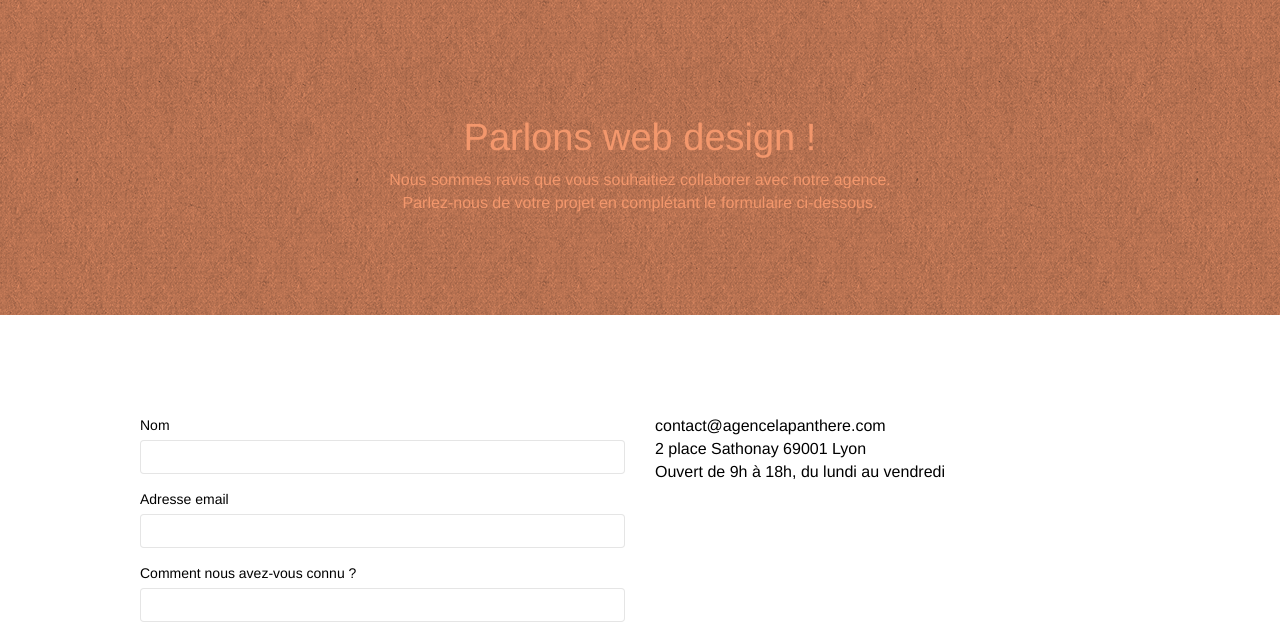
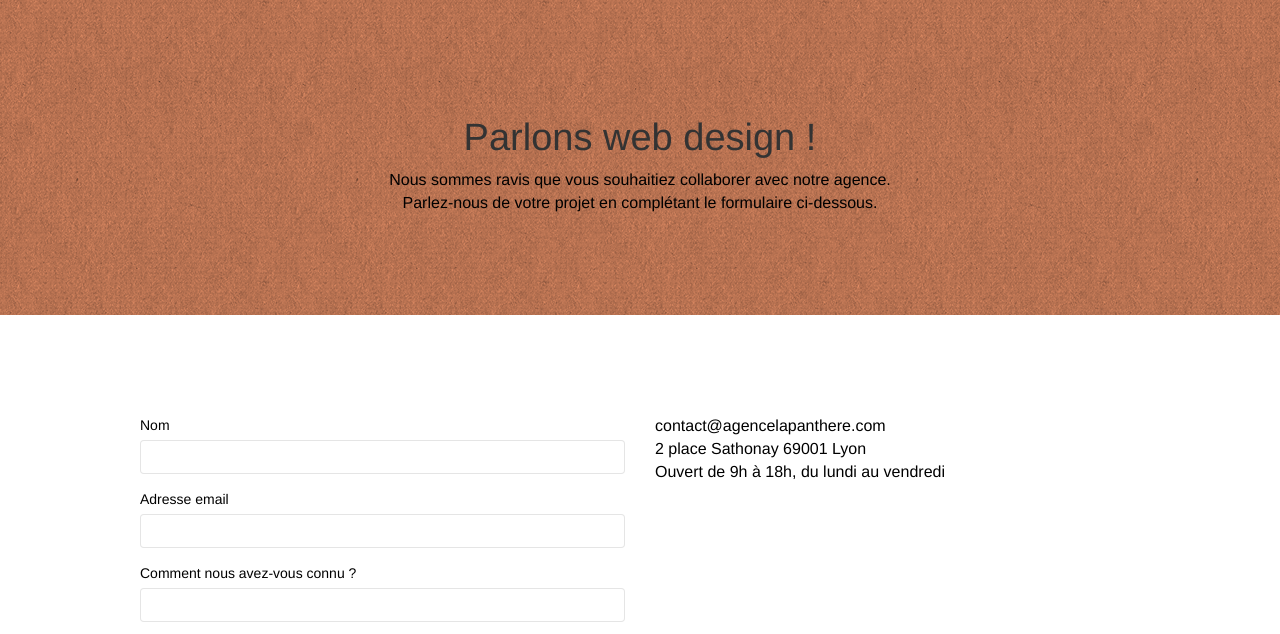
Before and after one commit to RedtronicBot/lapanthere.github.io, a plain HTML site: page contact.html in a window 1280 px wide. Shown: the part 95-729 px from the top of the page. Drawn offline with Linux system fonts and the light colour scheme.

```diff
--- a/contact.html
+++ b/contact.html
@@ -56,10 +56,10 @@
 				<div class="container bloc-lg">
 					<div class="row">
 						<article class="col-sm-12">
-							<h1 class="text-center hero-bloc-text tc-white">
+							<h1 class="text-center hero-bloc-text tc-black">
 								Parlons web design !
 							</h1>
-							<p class="text-center mg-lg tc-white tight-width-whitespace">
+							<p class="text-center mg-lg tc-black tight-width-whitespace">
 								Nous sommes ravis que vous souhaitiez collaborer avec notre agence.<br>
 								Parlez-nous de votre projet en complétant le formulaire ci-dessous.
 							</p>
--- a/style.css
+++ b/style.css
@@ -817,6 +817,11 @@
     color: #F3976C!important;
 }
 
+.tc-black
+{
+    color:black;
+}
+
 .btn-atomic-tangerine {
     background: #F3976C;
     color: #FFFFFF!important;
```
